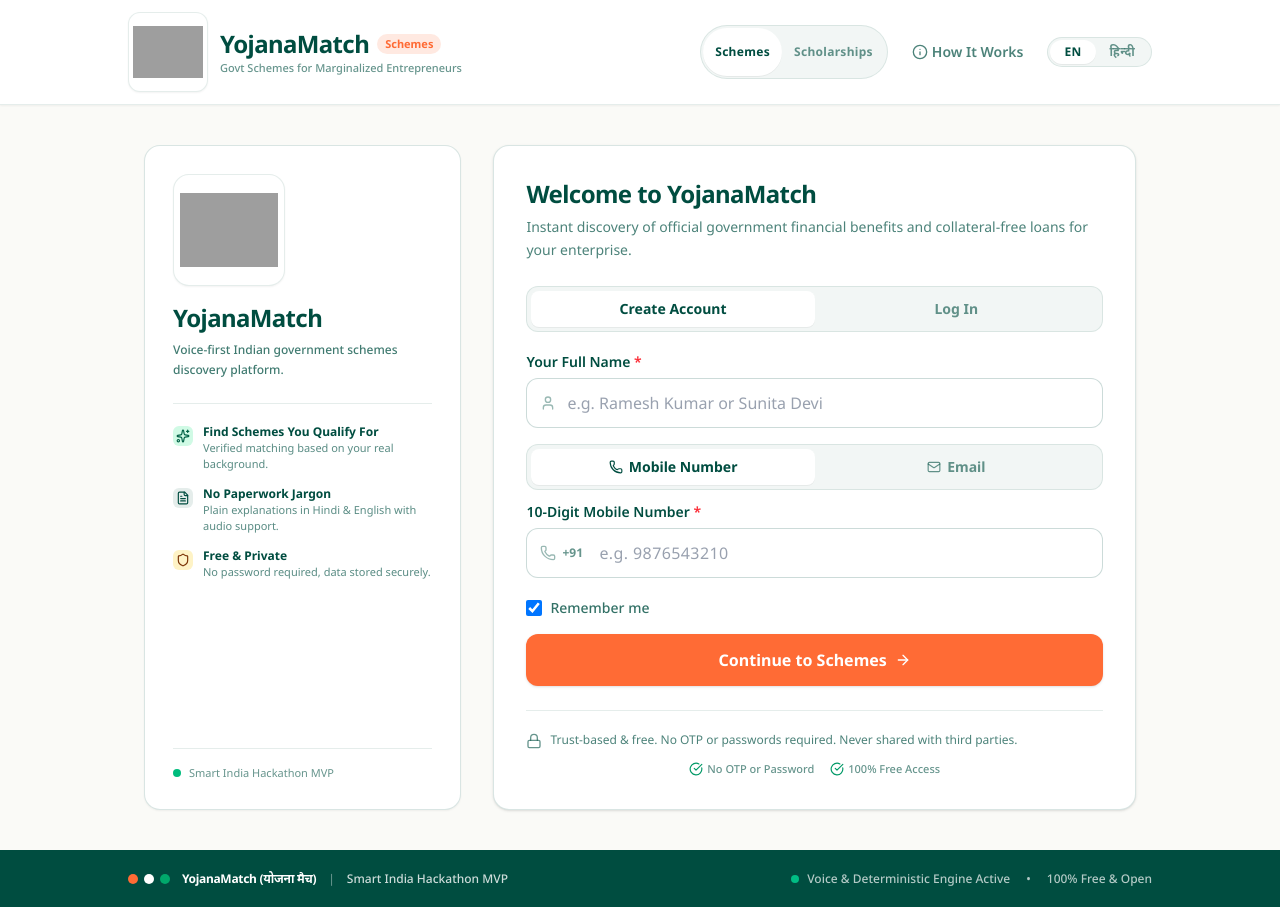
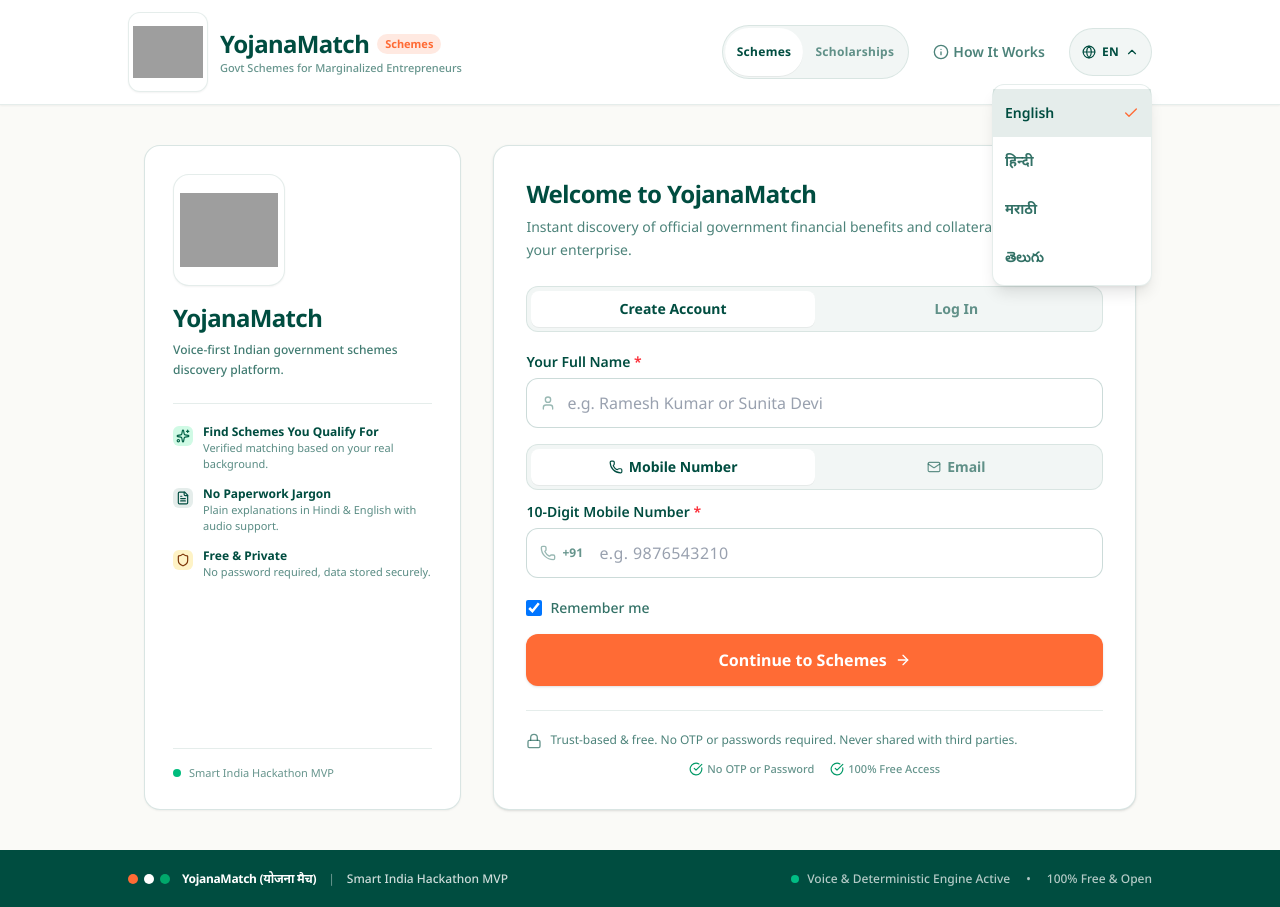
Before and after one commit to arpitvashisht3-droid/YojanaMatch, a React (Vite) app: page / in a window 1280 px wide. Both pictures are taken after a click on the button "EN". Built offline with nearby package versions, Linux system fonts and the light colour scheme; grey boxes are pictures that could not be loaded.

Commit message:
Add language dropdown with Marathi and Telugu

```diff
--- a/src/components/Navbar.tsx
+++ b/src/components/Navbar.tsx
@@ -1,11 +1,34 @@
-import React from 'react';
-import { ShieldCheck, Info, Home, User, LogOut, Bookmark } from 'lucide-react';
+import React, { useState, useRef, useEffect } from 'react';
+import { ShieldCheck, Info, Home, User, LogOut, Bookmark, Globe, ChevronDown, Check } from 'lucide-react';
+import type { AppLanguage } from '../types';
+
+const LANGUAGE_OPTIONS: { code: AppLanguage; short: string; label: string }[] = [
+  { code: 'en', short: 'EN', label: 'English' },
+  { code: 'hi', short: 'हिं', label: 'हिन्दी' },
+  { code: 'mr', short: 'मरा', label: 'मराठी' },
+  { code: 'te', short: 'తె', label: 'తెలుగు' },
+];
 import { useAppStore } from '../store/useAppStore';
 import { translations } from '../lib/translations';
 
 export const Navbar: React.FC = () => {
   const { language, setLanguage, contentMode, setContentMode, currentScreen, navigateTo, user, logout, bookmarkedSchemeIds } = useAppStore();
   const t = translations[language];
+
+  const [langMenuOpen, setLangMenuOpen] = useState(false);
+  const langMenuRef = useRef<HTMLDivElement>(null);
+  const currentLang = LANGUAGE_OPTIONS.find((o) => o.code === language) || LANGUAGE_OPTIONS[0];
+
+  useEffect(() => {
+    if (!langMenuOpen) return;
+    const onDocClick = (e: MouseEvent) => {
+      if (langMenuRef.current && !langMenuRef.current.contains(e.target as Node)) {
+        setLangMenuOpen(false);
+      }
+    };
+    document.addEventListener('mousedown', onDocClick);
+    return () => document.removeEventListener('mousedown', onDocClick);
+  }, [langMenuOpen]);
 
   const handleBrandClick = () => {
     if (!user) {
@@ -151,28 +174,46 @@
             <span className="hidden sm:inline">{t.nav_about}</span>
           </button>
 
-          {/* Segmented Pill Language Toggle */}
-          <div className="flex bg-[#004D40]/5 rounded-full p-0.5 border border-[#004D40]/10">
+          {/* Language Dropdown */}
+          <div className="relative" ref={langMenuRef}>
             <button
-              onClick={() => setLanguage('en')}
-              className={`px-2.5 sm:px-3.5 py-1 rounded-full text-xs font-bold tracking-wide transition-all cursor-pointer ${
-                language === 'en'
-                  ? 'bg-white shadow-2xs text-[#004D40]'
-                  : 'text-[#004D40]/60 hover:text-[#004D40]'
-              }`}
+              type="button"
+              onClick={() => setLangMenuOpen((o) => !o)}
+              className="touch-target flex items-center gap-1.5 bg-[#004D40]/5 border border-[#004D40]/10 rounded-full px-3 py-1.5 text-xs font-bold tracking-wide text-[#004D40] hover:bg-[#004D40]/10 transition-all cursor-pointer"
+              aria-haspopup="listbox"
+              aria-expanded={langMenuOpen}
+              aria-label="Choose language"
             >
-              EN
+              <Globe className="w-3.5 h-3.5" />
+              <span>{currentLang.short}</span>
+              <ChevronDown className={`w-3.5 h-3.5 transition-transform ${langMenuOpen ? 'rotate-180' : ''}`} />
             </button>
-            <button
-              onClick={() => setLanguage('hi')}
-              className={`px-2.5 sm:px-3.5 py-1 rounded-full text-xs font-bold tracking-wide transition-all cursor-pointer ${
-                language === 'hi'
-                  ? 'bg-white shadow-2xs text-[#004D40]'
-                  : 'text-[#004D40]/60 hover:text-[#004D40]'
-              }`}
-            >
-              हिन्दी
-            </button>
+            {langMenuOpen && (
+              <ul
+                role="listbox"
+                className="absolute right-0 mt-2 w-40 bg-white border border-[#004D40]/10 rounded-xl shadow-lg py-1 z-40"
+              >
+                {LANGUAGE_OPTIONS.map((opt) => (
+                  <li key={opt.code} role="option" aria-selected={language === opt.code}>
+                    <button
+                      type="button"
+                      onClick={() => {
+                        setLanguage(opt.code);
+                        setLangMenuOpen(false);
+                      }}
+                      className={`touch-target w-full flex items-center justify-between px-3 py-2 text-sm font-semibold text-left cursor-pointer transition-colors ${
+                        language === opt.code
+                          ? 'bg-[#004D40]/10 text-[#004D40]'
+                          : 'text-[#004D40]/80 hover:bg-[#004D40]/5'
+                      }`}
+                    >
+                      <span>{opt.label}</span>
+                      {language === opt.code && <Check className="w-4 h-4 text-[#FF6B35]" />}
+                    </button>
+                  </li>
+                ))}
+              </ul>
+            )}
           </div>
         </div>
       </div>
```
